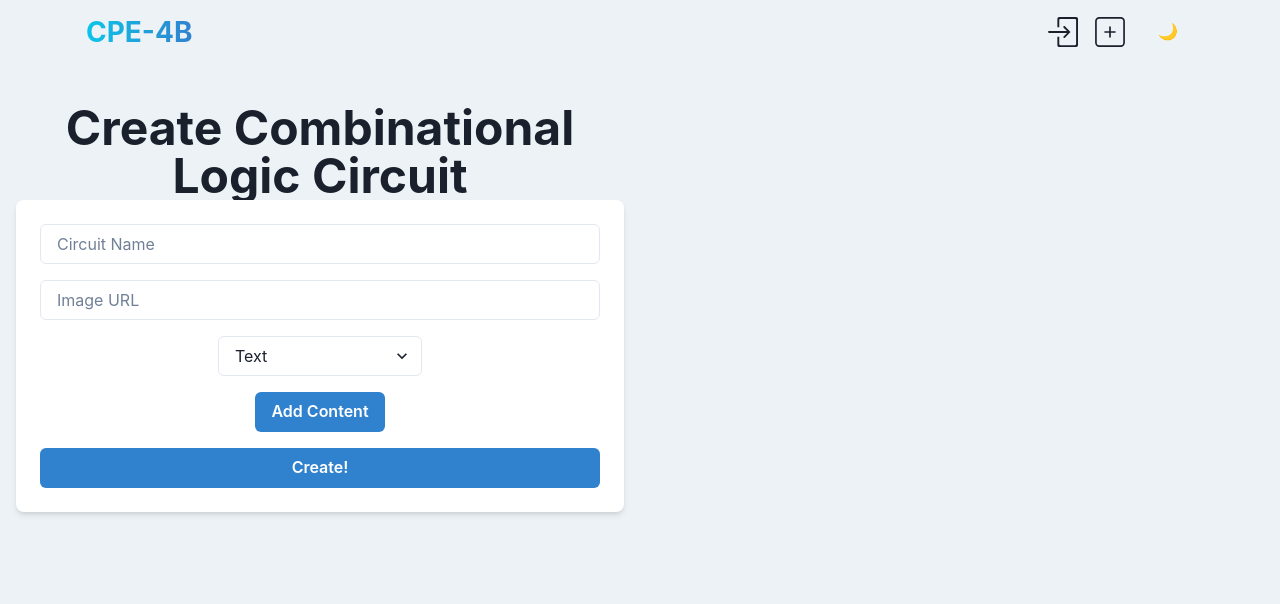
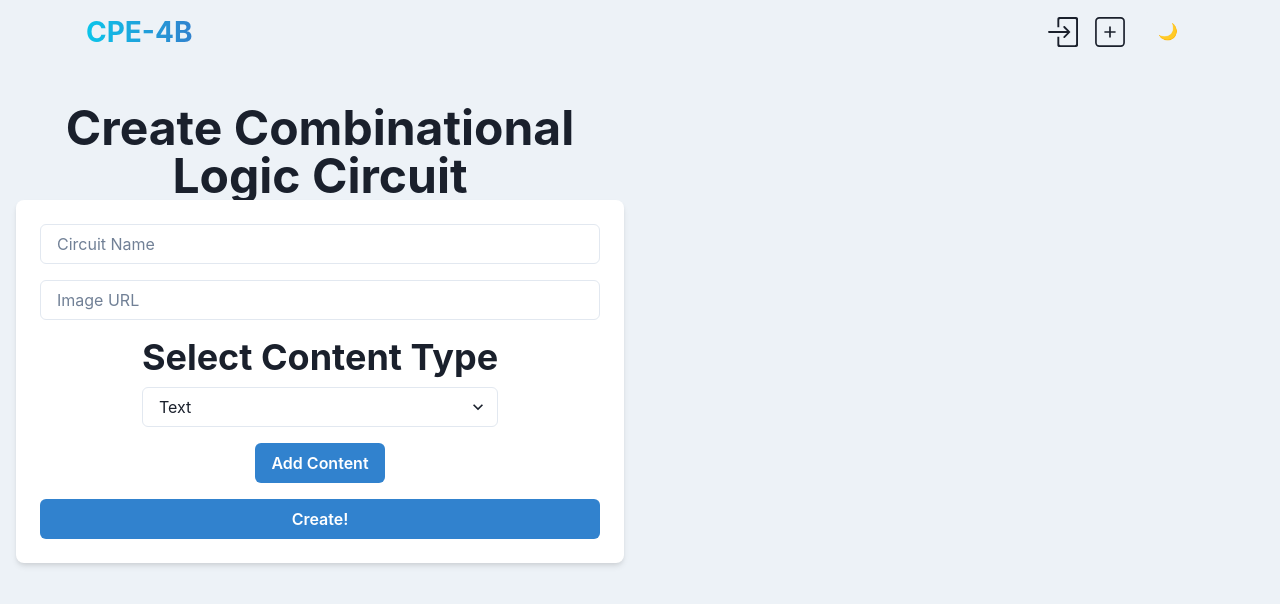
Before and after one commit to Kyonpon/CPE_Trainer, a React (Vite) app in the folder frontend/: page /createcb in a window 1280 px wide. Shown: the top 604 px of the page. Built offline with nearby package versions, Linux system fonts and the light colour scheme.

Commit message:
made the drop down more intuiatavie

```diff
--- a/frontend/src/components/Experimental/AddText.jsx
+++ b/frontend/src/components/Experimental/AddText.jsx
@@ -91,16 +91,14 @@ const AddText = ({
         return null;
       })}
 
-      {/* Dropdown to select the type */}
-      <Select
-        placeholder="Select Content Type"
-        value={selectedType}
-        onChange={handleTypeChange}
-      >
-        <option value="Text">Text</option>
-        <option value="Image">Image</option>
-        <option value="TextAndImage">Text and Image</option>
-      </Select>
+      <VStack>
+        <Heading>Select Content Type</Heading>
+        <Select value={selectedType} onChange={handleTypeChange}>
+          <option value="Text">Text</option>
+          <option value="Image">Image</option>
+          <option value="TextAndImage">Text and Image</option>
+        </Select>
+      </VStack>
 
       {/* Add Button */}
       <Button colorScheme="blue" onClick={handleAddContent}>
```
